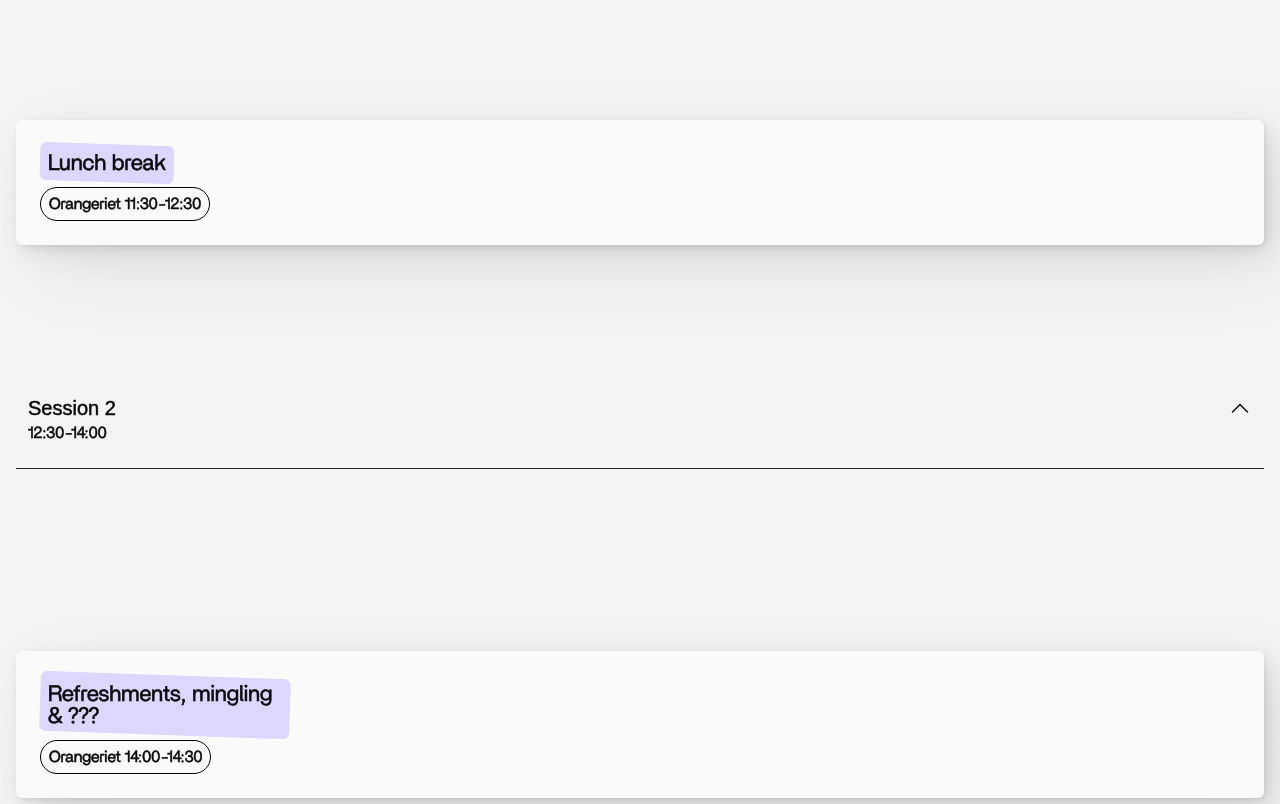
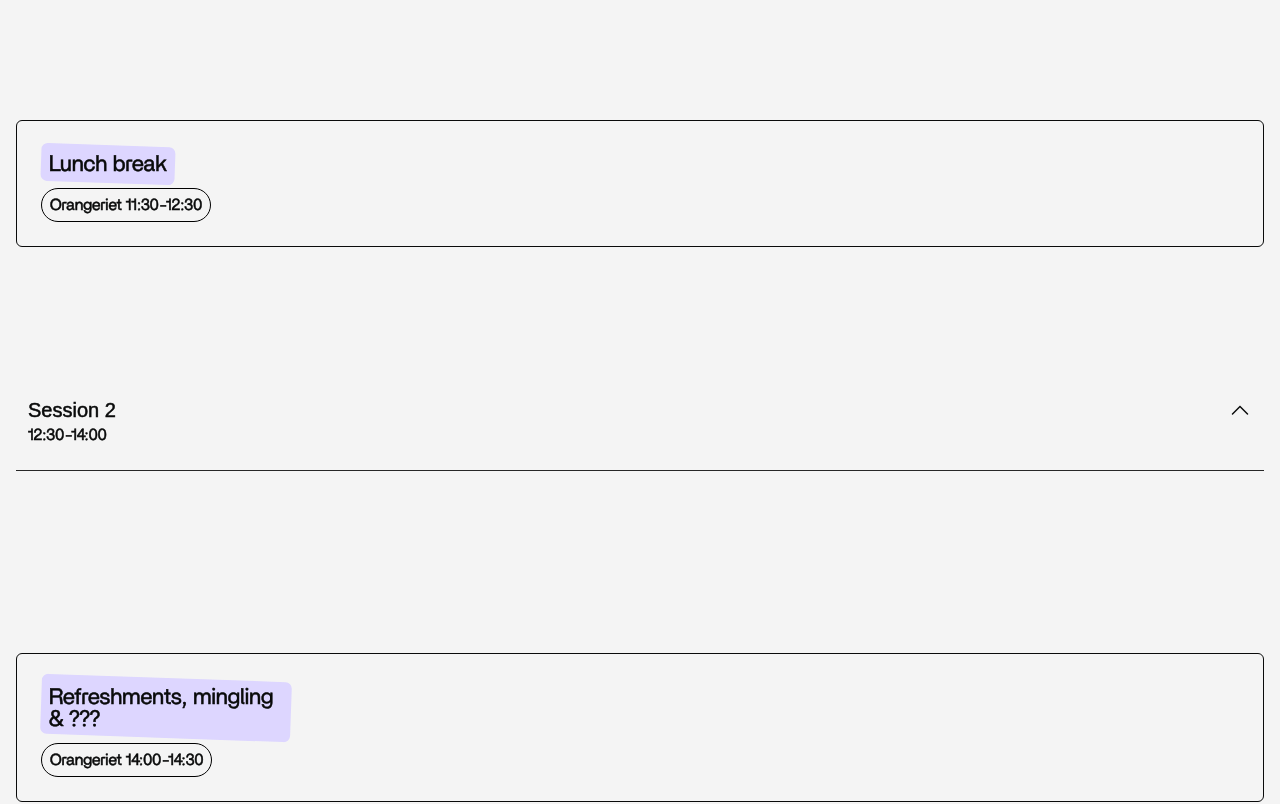
Before and after one commit to varianter/refill, an Astro site: page /schedule in a window 1280 px wide. Shown: the part 740-1544 px from the top of the page. Built offline with nearby package versions, Linux system fonts and the light colour scheme; Astro itself is replaced by a stand-in of ours.

Commit message:
feat: adds new card wrapper with border color

```diff
--- a/src/components/CardWrapper.vue
+++ b/src/components/CardWrapper.vue
@@ -1,4 +1,5 @@
 <script>
+import colors from "../utils/colors.ts";
 export default {
   props: {
     height: {
@@ -6,6 +7,9 @@ export default {
       required: false,
       default: "398px",
     },
+    borderColor: String,
+    required: false,
+    default: "#0A0B0B",
   },
 };
 </script>
@@ -17,17 +21,8 @@ export default {
 
 <style lang="css">
 .card_wrapper {
-  max-height: 398px;
-  height: v-bind(height);
-  box-shadow:
-    0.6px 0.7px 2.2px rgba(0, 0, 0, 0.024),
-    1.4px 1.7px 5.3px rgba(0, 0, 0, 0.032),
-    2.6px 3.1px 10px rgba(0, 0, 0, 0.038),
-    4.7px 5.6px 17.9px rgba(0, 0, 0, 0.044),
-    8.8px 10.4px 33.4px rgba(0, 0, 0, 0.053),
-    21px 25px 80px rgba(0, 0, 0, 0.07);
+  border: 1px solid v-bind(borderColor, "#0A0B0B");
   padding: var(--Padding-m);
-  background-color: var(--background-primary);
   border-radius: 0.375rem;
 }
 </style>
```
